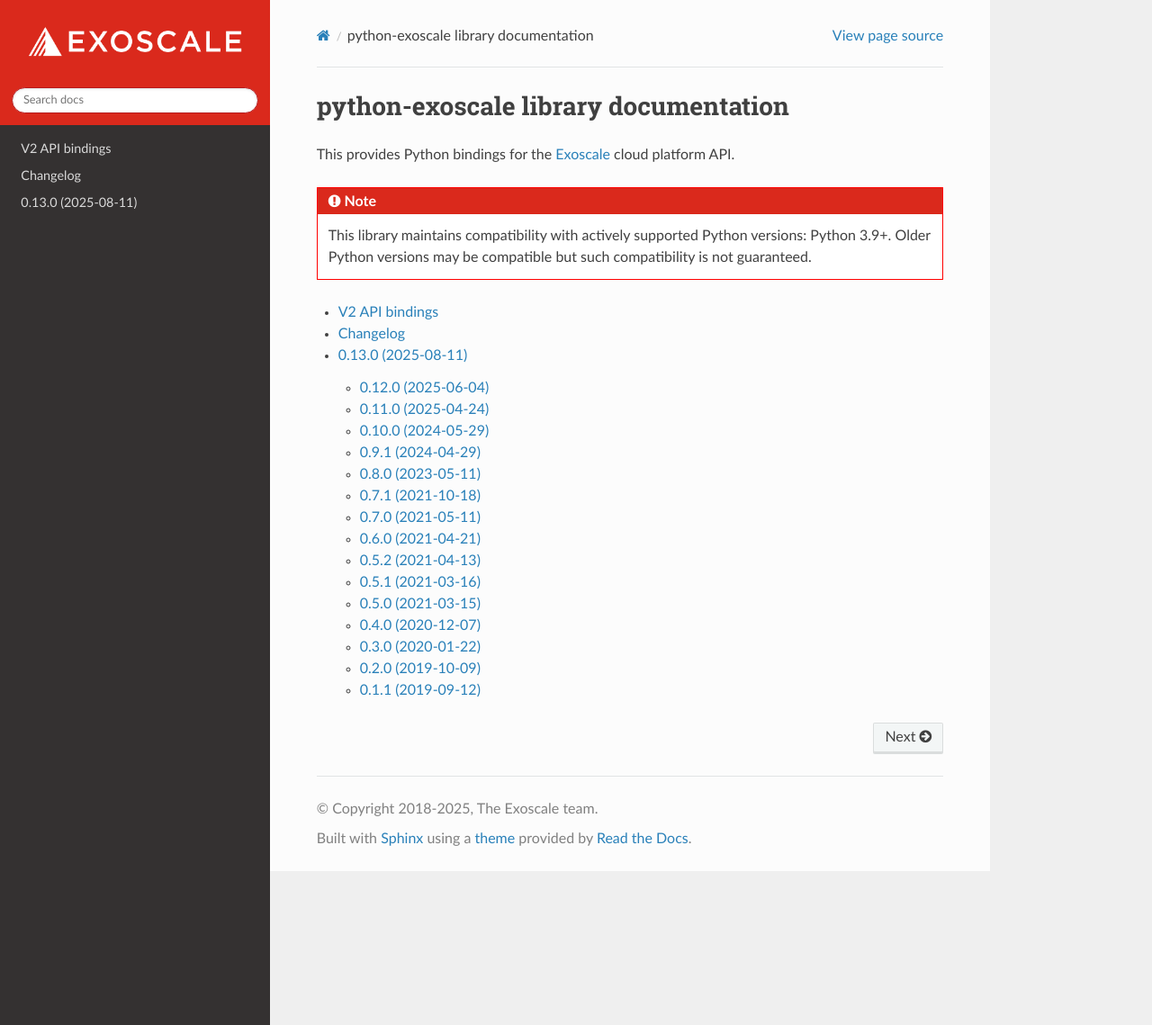
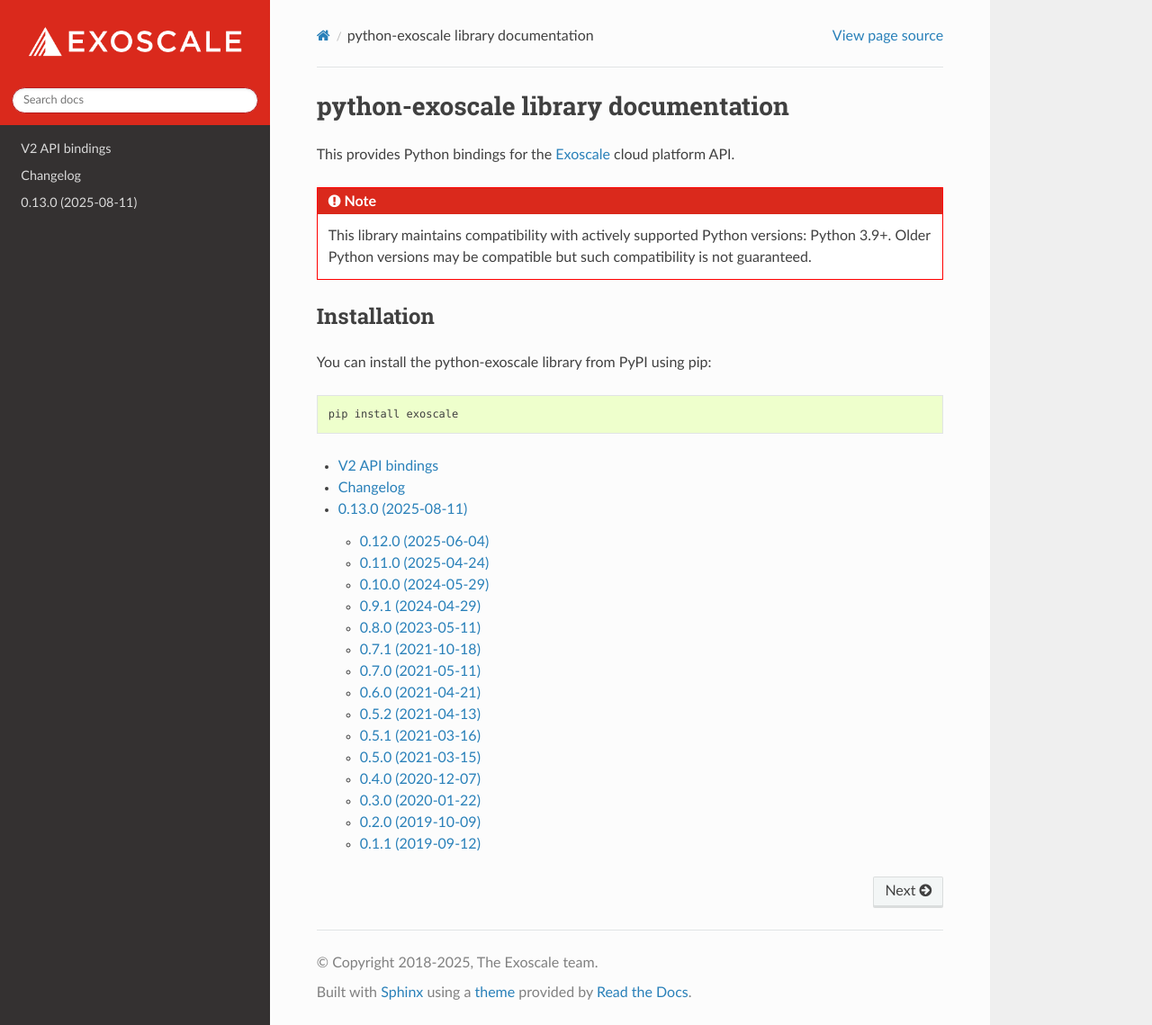
Before and after one commit to exoscale/python-exoscale, a Sphinx documentation site: the page built from docs/index.rst, in a window 1280 px wide and 1139 px high. Shown: the whole window at 90% size. Built offline with Sphinx 7.4.7 and the Read the Docs theme 3.1.0, drawn with Linux system fonts in a browser that asks for light colours.

Commit message:
Update index.rst

```diff
--- a/docs/index.rst
+++ b/docs/index.rst
@@ -10,6 +10,15 @@
    versions: Python 3.9+. Older Python versions may be compatible but such
    compatibility is not guaranteed.
 
+Installation
+------------
+
+You can install the python-exoscale library from PyPI using pip:
+
+.. code-block:: bash
+
+   pip install exoscale
+
 .. toctree::
   :maxdepth: 2
 
```
